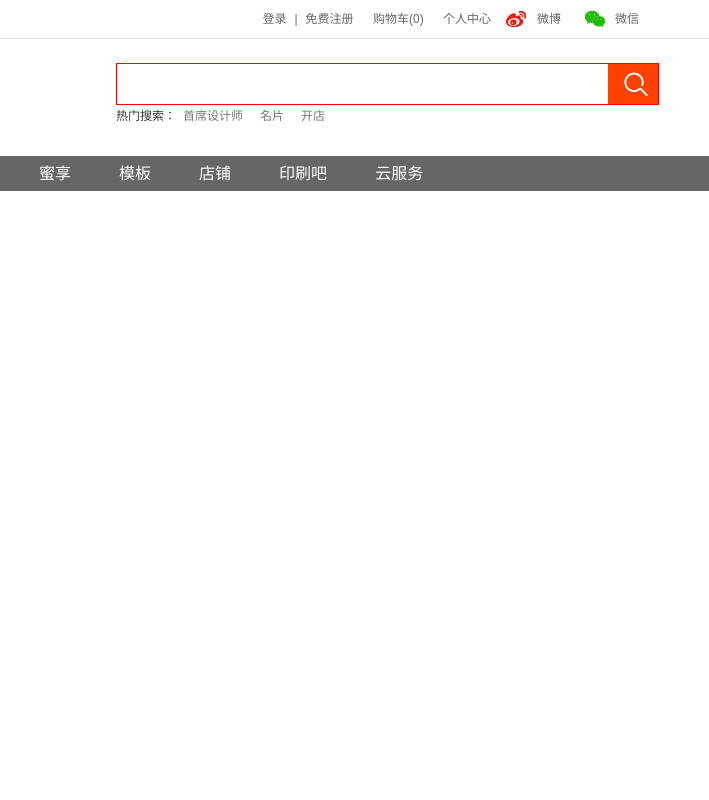
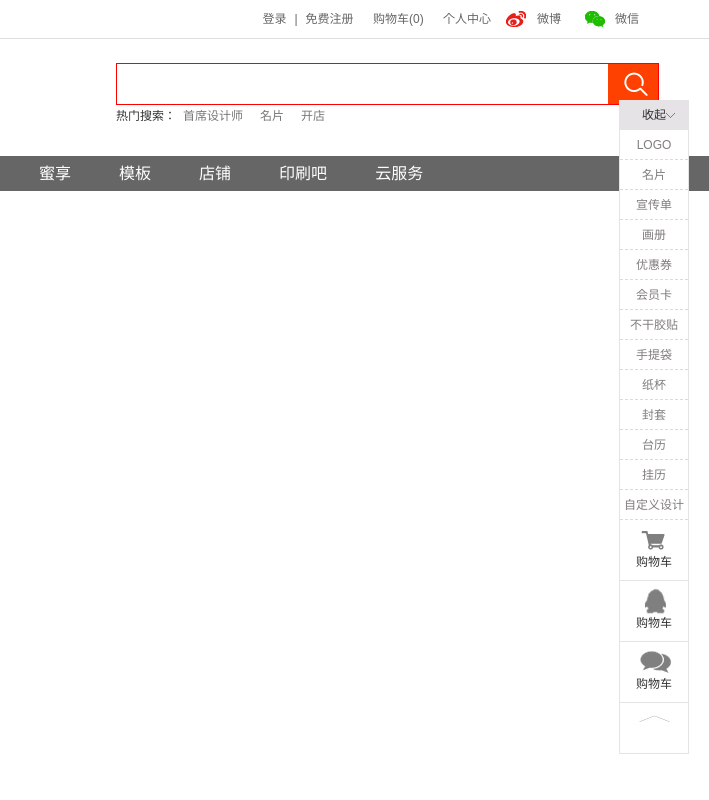
Before and after one commit to 503945930/mfwy, a website: page example3.html in a window 1280 px wide. Shown: the top 800 px of the page, 571-1280 px from the left. Drawn offline with Linux system fonts and the light colour scheme.

Commit message:
公共左侧浮动完成

```diff
--- /dev/null
+++ b/common/css/right-float.css
@@ -0,0 +1,26 @@
+.wangxiadiameg_wopeg{   background-color:#e5e3e6; height:29px; line-height:29px;}
+.wangxiadiameg_wopeg a{ display:block; background:url(../images/sanjixsx.png) 45px center no-repeat; width:100%; height:29px; line-height:29px;padding:0px;}
+.wangxiadiameg_wopeg .ahover{ display:block;background:url(../images/sanjixss.png) 45px center no-repeat; width:100%; height:29px;line-height:29px;padding:0px;}
+.zuocefudong{ width:70px; right:20px; top:100px; position:fixed; border:#e5e3e6 1px solid; background-color:#FFF; z-index:9999;}
+.zuocefudong_cd li{ width:100%; height:30px;   text-align:center; color:#FFF; line-height:30px; font-size:12px; border-bottom:#dbdbdb 1px dashed; }
+.zuocefudong_cd a{ color:#807d7c;height:30px; display:block;}
+.zuocefudong_cd a:hover{ color:#ff6600; height:30px;  display:block;}
+
+.shouqiongjitao{ font-size:12px; text-align:center;  line-height:29px; background:url(../images/sanjixss.png) 45px center no-repeat; left:0;  top:0;}
+.wngshangimgeba{ border-bottom:#e5e3e6 1px solid;}
+.wngshangimgeba a{ display:block; background:url(../images/zuofu_03.jpg) center 7px no-repeat; width:100%; height:60px; padding-top:33px;}
+.wngshangimgeba a:hover{ display:block; background:url(../images/zuofuimg_03.jpg) center 7px no-repeat; width:100%;  padding-top:33px; color:#ff6600}
+.wngshangimgebap{ text-align:center; line-height:18px;}
+
+.wngshangimgebb{ border-bottom:#e5e3e6 1px solid;}
+.wngshangimgebb a{ display:block; background:url(../images/zuofu_06.jpg) center 7px no-repeat; width:100%; height:60px; padding-top:33px;}
+.wngshangimgebb a:hover{ display:block; background:url(../images/zuofuimg_06.jpg) center 7px no-repeat; width:100%;  padding-top:33px; color:#ff6600}
+
+.wngshangimgebc{ border-bottom:#e5e3e6 1px solid;}
+.wngshangimgebc a{ display:block; background:url(../images/zuofu_08.jpg) center 7px no-repeat; width:100%; height:60px; padding-top:33px;}
+.wngshangimgebc a:hover{ display:block; background:url(../images/zuofuimg_08.jpg) center 7px no-repeat; width:100%;  padding-top:33px;
+    color:#ff6600}
+
+.wngshangimge a{ display:block;  width:100%; height:50px; padding:0px; text-align:center;}
+.wngshangimge a:hover{ display:block; width:61px; height:50px;padding:0px;}
+.wngshangimge img{ margin:0 auto; padding-top:12px; display:block;}
--- /dev/null
+++ b/common/public/right-float.tpl.html
@@ -0,0 +1,43 @@
+<link rel="stylesheet" href="/common/css/right-float.css" />
+<div class="zuocefudong">
+    <div class="wangxiadiameg_wopeg">
+        <div class="shouqiongjitao"><a href="#">收起</a></div>
+    </div>
+    <ul class="zuocefudong_cd">
+        <li><a href="#">LOGO</a></li>
+        <li><a href="#">名片</a></li>
+        <li><a href="#">宣传单</a></li>
+        <li><a href="#">画册</a></li>
+        <li><a href="#">优惠券</a></li>
+        <li><a href="#">会员卡</a></li>
+        <li><a href="#">不干胶贴</a></li>
+        <li><a href="#">手提袋</a></li>
+        <li><a href="#">纸杯</a></li>
+        <li><a href="#">封套</a></li>
+        <li><a href="#">台历</a></li>
+        <li><a href="#">挂历</a></li>
+        <li><a href="#">自定义设计</a></li>
+    </ul>
+    <div class="wngshangimgeba"><a href="蜂蜜网印首页.html">
+        <p class="wngshangimgebap">购物车</p>
+    </a></div>
+    <div class="wngshangimgebb"><a href="蜂蜜网印首页.html">
+        <p class="wngshangimgebap">购物车</p>
+    </a></div>
+    <div class="wngshangimgebc"> <a href="蜂蜜网印首页.html">
+        <p class="wngshangimgebap">购物车</p>
+    </a> </div>
+    <p class="wngshangimge"><a href="#"><img src="/common/images/efwewef.jpg" width="33" height="19"></a></p>
+</div>
+
+<script type="text/javascript">
+ $(function(){
+     $(".wangxiadiameg_wopeg").unbind("click").click(function () {
+         var hide = $(".zuocefudong_cd").css("display") == "none";
+         hide ? $(".zuocefudong_cd").show(300) : $(".zuocefudong_cd").hide(300);
+         var a = $(".shouqiongjitao a").html("" + (hide ? "收起" : "展开"));
+         a.css("background", !hide ? "none" : "");
+         return false;
+     });
+ })
+</script>
--- a/example3.html
+++ b/example3.html
@@ -23,6 +23,7 @@
 </div>
 <div class="content" style="width:1180px;height:900px;margin: 0 auto;">
     <div class="include" data-include='left-person'></div>
+    <div class="include" data-include='right-float'></div>
 </div>
 <div class="footer">
     <div class="include" data-include='footer-quanguo'></div>
```
Also changed, not shown: common/images/efwewef.jpg (added), common/images/sanjixss.png (added), common/images/sanjixsx.png (added), common/images/zuofu_03.jpg (added), common/images/zuofu_06.jpg (added), common/images/zuofu_08.jpg (added), common/images/zuofuimg_03.jpg (added), common/images/zuofuimg_06.jpg (added), common/images/zuofuimg_08.jpg (added), common/public/top-black.tpl.html (line endings or trailing spaces).
